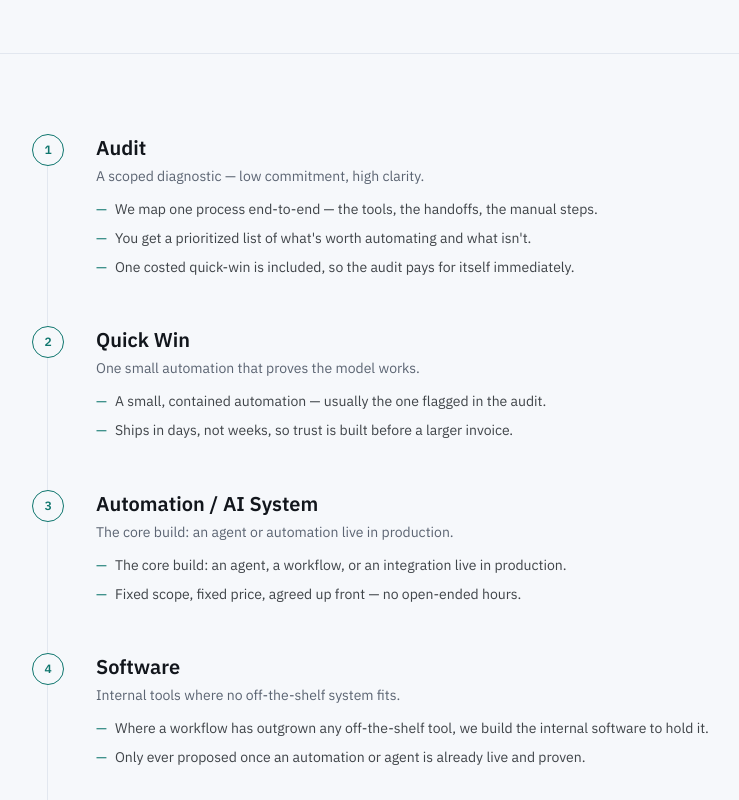
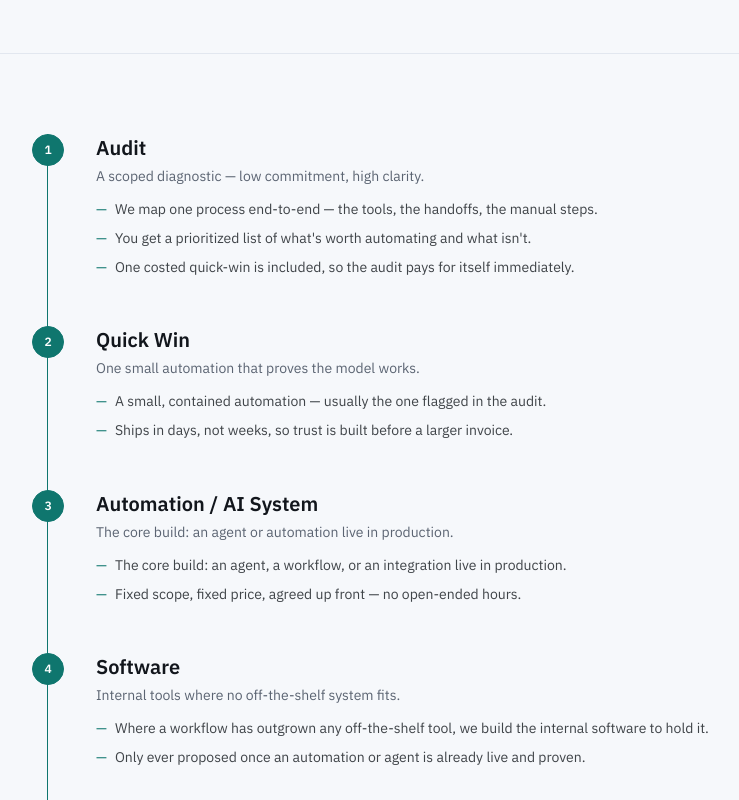
Before and after one commit to mirza-shafi/zents-tech, a Next.js app: page /process in a window 1280 px wide. Shown: the part 380-1180 px from the top of the page, without its empty margins (64-803 px from the left). Built offline with nearby package versions, Linux system fonts and the light colour scheme.

Commit message:
feat: modularize process timeline into component with scroll-linked animations and update contact page layout

```diff
--- a/src/app/contact/page.tsx
+++ b/src/app/contact/page.tsx
@@ -85,7 +85,7 @@ export default function ContactPage() {
     <>
       <section className="relative overflow-hidden border-b border-border bg-hero-glow">
         <div className="bg-dot-grid pointer-events-none absolute inset-0 opacity-[0.55] [mask-image:radial-gradient(ellipse_70%_60%_at_50%_0%,black,transparent)]" />
-        <div className="container-page relative grid gap-12 py-16 md:grid-cols-[1fr_1fr] md:py-20">
+        <div className="container-page relative grid items-start gap-12 py-16 md:grid-cols-[1fr_1fr] md:py-20">
           <Reveal>
             <span className="eyebrow">Contact</span>
             <h1 className="mt-3 text-balance font-display text-4xl font-extrabold tracking-tight md:text-5xl">
@@ -140,6 +140,10 @@ export default function ContactPage() {
           <Card>
             <CardContent>
               <ContactForm />
+              <p className="mt-6 border-t border-border pt-4 text-xs leading-relaxed text-muted-foreground">
+                No auto-replies, no sales queue — a real person reads this and
+                writes back within one business day.
+              </p>
             </CardContent>
           </Card>
         </div>
--- a/src/app/process/page.tsx
+++ b/src/app/process/page.tsx
@@ -3,6 +3,7 @@ import Link from "next/link";
 import { ArrowRight } from "lucide-react";
 import { Button } from "@/components/ui/button";
 import { Reveal } from "@/components/reveal";
+import { ProcessTimeline } from "@/components/process-timeline";
 import { lifecycle } from "@/lib/site-data";
 import { slugify } from "@/lib/utils";
 
@@ -40,6 +41,13 @@ const detail: Record<string, string[]> = {
   ],
 };
 
+const steps = lifecycle.map((stage) => ({
+  slug: slugify(stage.step),
+  step: stage.step,
+  detail: stage.detail,
+  points: detail[stage.step] ?? [],
+}));
+
 export default function ProcessPage() {
   return (
     <>
@@ -61,36 +69,7 @@ export default function ProcessPage() {
 
       <section>
         <div className="container-page py-16 md:py-20">
-          <div className="relative">
-            <div className="absolute top-0 bottom-0 left-[15px] hidden w-px bg-border md:block" />
-            <div className="flex flex-col gap-10">
-              {lifecycle.map((stage, i) => (
-                <div
-                  key={stage.step}
-                  id={slugify(stage.step)}
-                  className="relative flex scroll-mt-24 gap-6 md:gap-8"
-                >
-                  <div className="relative z-10 flex size-8 shrink-0 items-center justify-center rounded-full border border-primary bg-background font-mono text-xs font-semibold text-primary">
-                    {i + 1}
-                  </div>
-                  <div className="pb-2">
-                    <h2 className="font-display text-xl font-bold">{stage.step}</h2>
-                    <p className="mt-1 text-sm text-muted-foreground">{stage.detail}</p>
-                    <ul className="mt-3 flex flex-col gap-1.5">
-                      {detail[stage.step]?.map((line) => (
-                        <li
-                          key={line}
-                          className="text-sm leading-relaxed text-foreground/80 before:mr-2 before:text-primary before:content-['—']"
-                        >
-                          {line}
-                        </li>
-                      ))}
-                    </ul>
-                  </div>
-                </div>
-              ))}
-            </div>
-          </div>
+          <ProcessTimeline steps={steps} />
 
           <div className="mt-14 flex justify-center">
             <Button size="lg" nativeButton={false} render={<Link href="/contact" />}>
--- /dev/null
+++ b/src/components/process-timeline.tsx
@@ -0,0 +1,72 @@
+"use client";
+
+import { useRef } from "react";
+import { m, useScroll, useTransform, useReducedMotion } from "motion/react";
+
+type Step = {
+  slug: string;
+  step: string;
+  detail: string;
+  points: string[];
+};
+
+const ACTIVE = { backgroundColor: "#0f766e", borderColor: "#0f766e", color: "#ffffff" };
+const IDLE = { backgroundColor: "#f6f8fb", borderColor: "#e2e7ef", color: "#5b6472" };
+
+export function ProcessTimeline({ steps }: { steps: Step[] }) {
+  const containerRef = useRef<HTMLDivElement>(null);
+  const shouldReduceMotion = useReducedMotion();
+  const { scrollYProgress } = useScroll({
+    target: containerRef,
+    offset: ["start 0.75", "end 0.6"],
+  });
+  const fillScale = useTransform(scrollYProgress, [0, 1], [0, 1]);
+
+  return (
+    <div ref={containerRef} className="relative">
+      <div className="absolute top-0 bottom-0 left-[15px] hidden w-px bg-border md:block" />
+      {!shouldReduceMotion && (
+        <m.div
+          className="absolute top-0 left-[15px] hidden w-px origin-top bg-primary md:block"
+          style={{ scaleY: fillScale, height: "100%" }}
+        />
+      )}
+
+      <div className="flex flex-col gap-10">
+        {steps.map((s, i) => (
+          <div key={s.step} id={s.slug} className="relative flex scroll-mt-24 gap-6 md:gap-8">
+            <m.div
+              className="relative z-10 flex size-8 shrink-0 items-center justify-center rounded-full border font-mono text-xs font-semibold"
+              initial={shouldReduceMotion ? ACTIVE : IDLE}
+              whileInView={ACTIVE}
+              viewport={{ once: true, margin: "-100px" }}
+              transition={{ duration: 0.4 }}
+            >
+              {i + 1}
+            </m.div>
+            <m.div
+              className="pb-2"
+              initial={shouldReduceMotion ? { opacity: 1, y: 0 } : { opacity: 0, y: 12 }}
+              whileInView={{ opacity: 1, y: 0 }}
+              viewport={{ once: true, margin: "-100px" }}
+              transition={{ duration: 0.4 }}
+            >
+              <h2 className="font-display text-xl font-bold">{s.step}</h2>
+              <p className="mt-1 text-sm text-muted-foreground">{s.detail}</p>
+              <ul className="mt-3 flex flex-col gap-1.5">
+                {s.points.map((line) => (
+                  <li
+                    key={line}
+                    className="text-sm leading-relaxed text-foreground/80 before:mr-2 before:text-primary before:content-['—']"
+                  >
+                    {line}
+                  </li>
+                ))}
+              </ul>
+            </m.div>
+          </div>
+        ))}
+      </div>
+    </div>
+  );
+}
```
